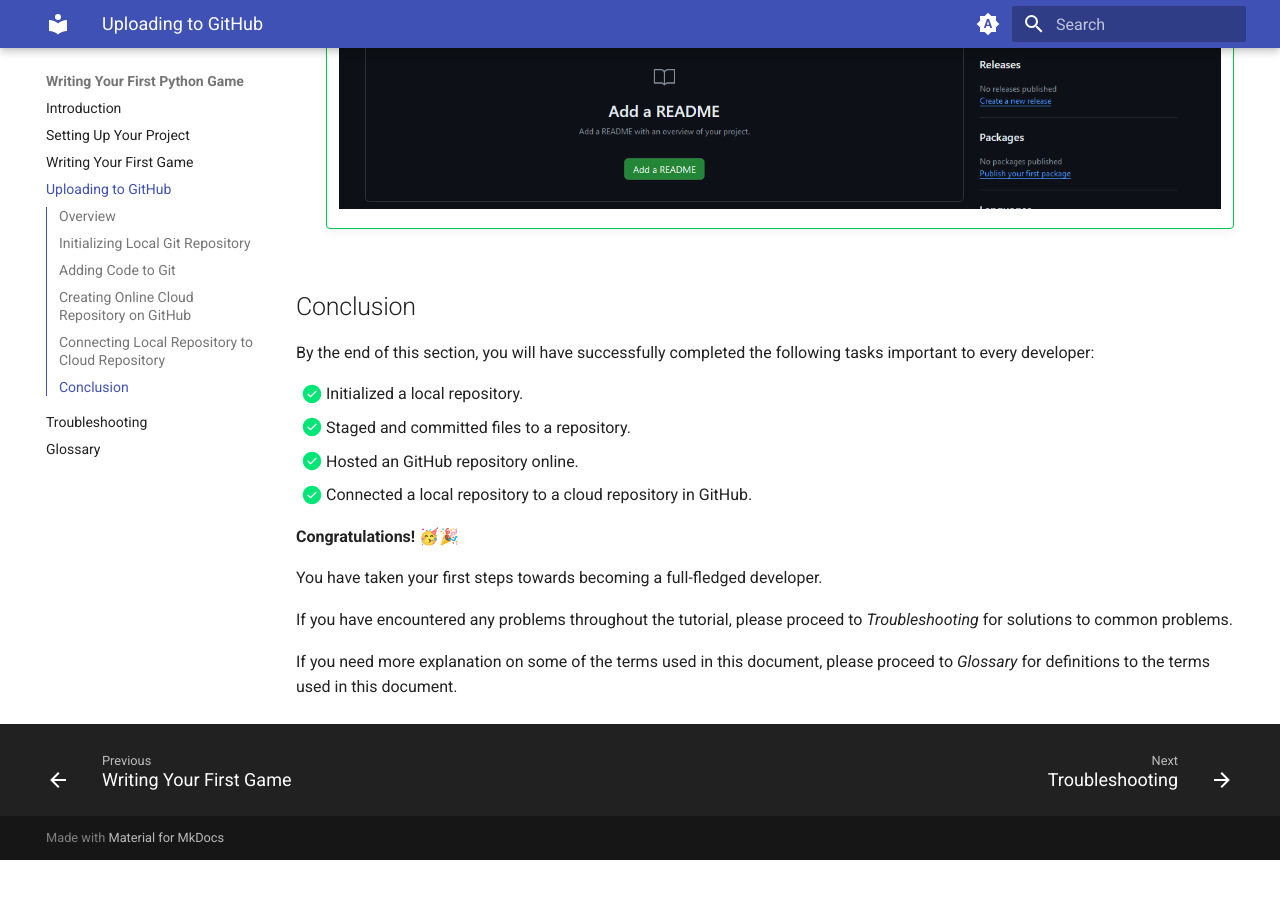
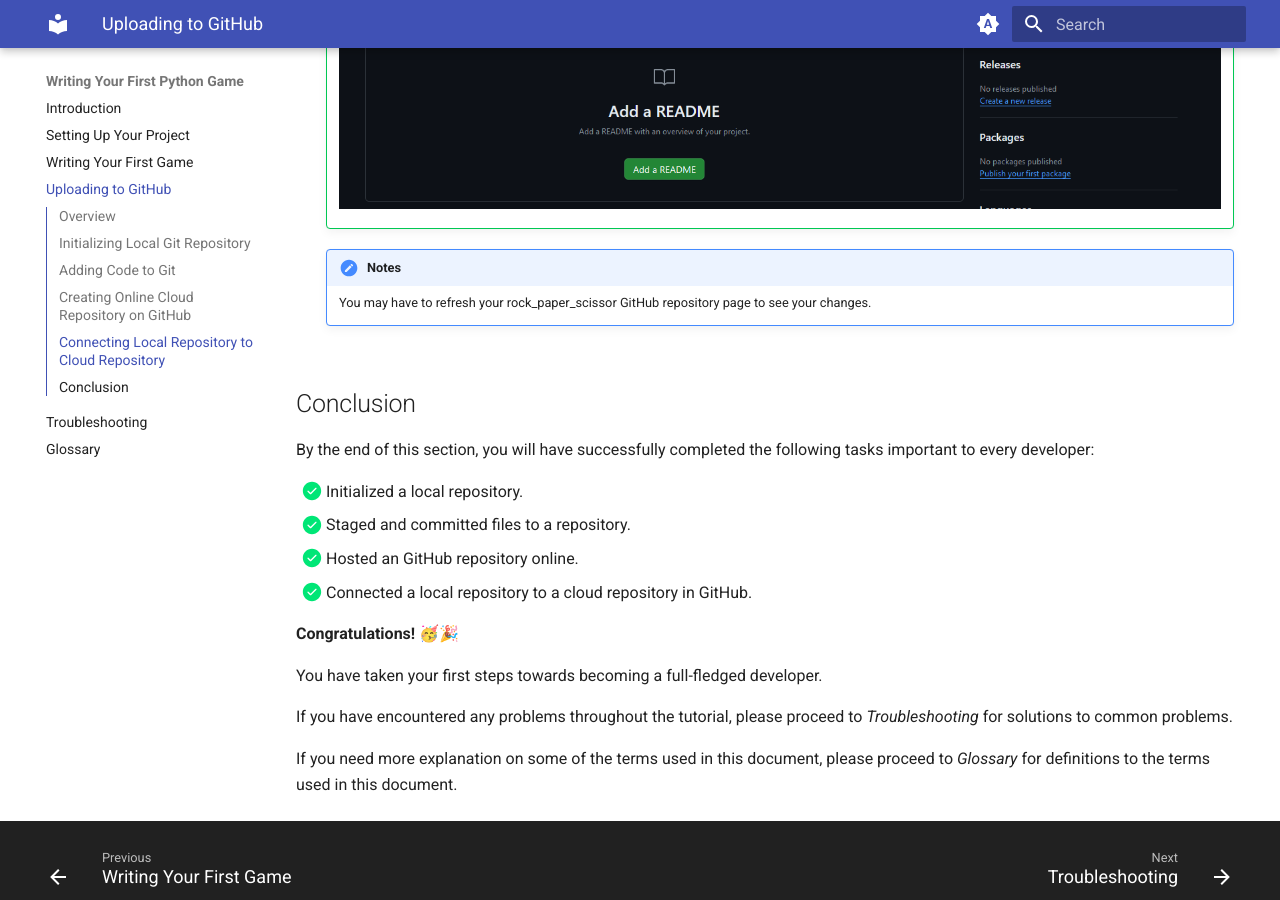
Before and after one commit to Beijzum/beijzum.github.io, an MkDocs documentation site: the page built from docs/Uploading to GitHub.md, in a window 1280 px wide and 900 px high, scrolled down 5911 px. Built offline with MkDocs 1.6.1 and Material for MkDocs 9.7.7, drawn with Linux system fonts in a browser that asks for light colours; emoji names are drawn with the system emoji font; comment, search, counter and statistics services are not loaded; before the commit the page ends 6771 px from its top, so only the background shows below that.

Commit message:
ADD small note upload

```diff
--- a/docs/Uploading to GitHub.md
+++ b/docs/Uploading to GitHub.md
@@ -167,6 +167,10 @@
 
         ![github repo](./assets/uploadS10.png)
 
+    !!! notes
+
+        You may have to refresh your rock_paper_scissor GitHub repository page to see your changes.
+
 ## Conclusion
 
 By the end of this section, you will have successfully completed the following tasks important to every developer:
```
